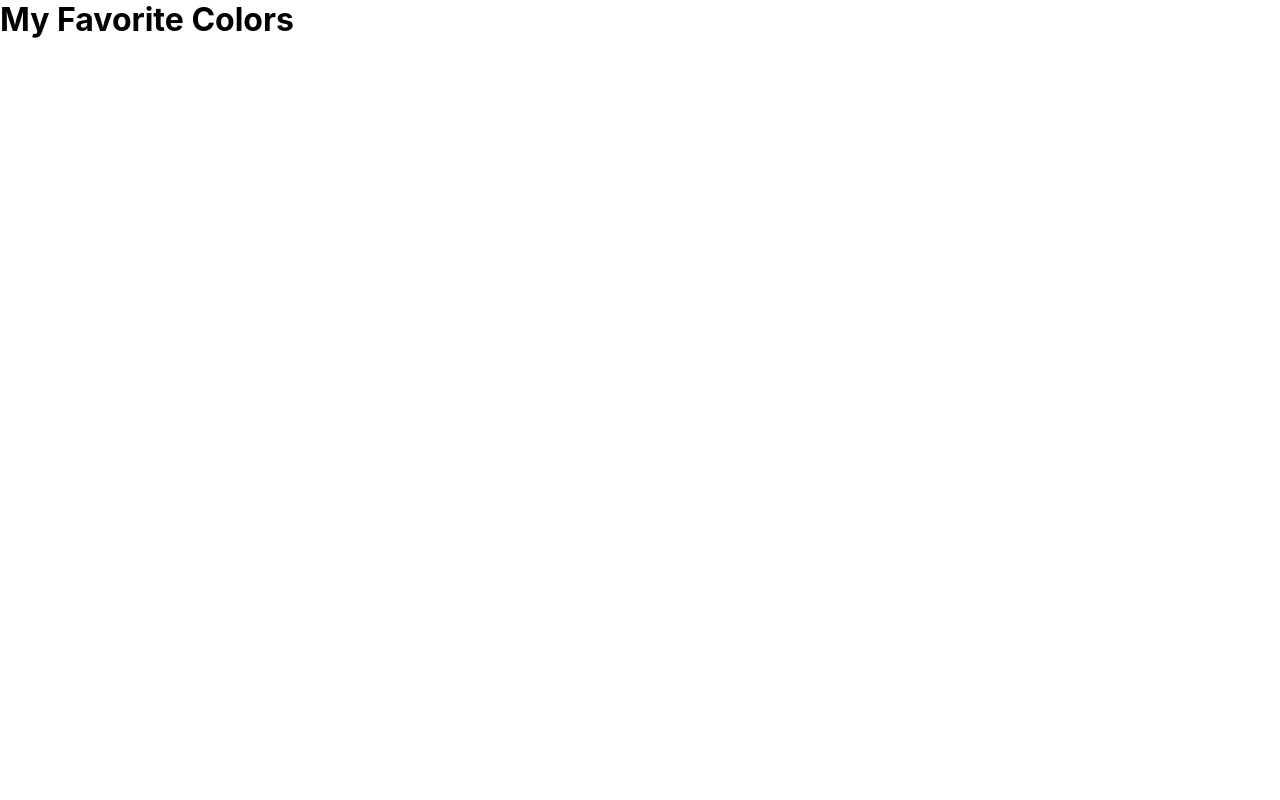
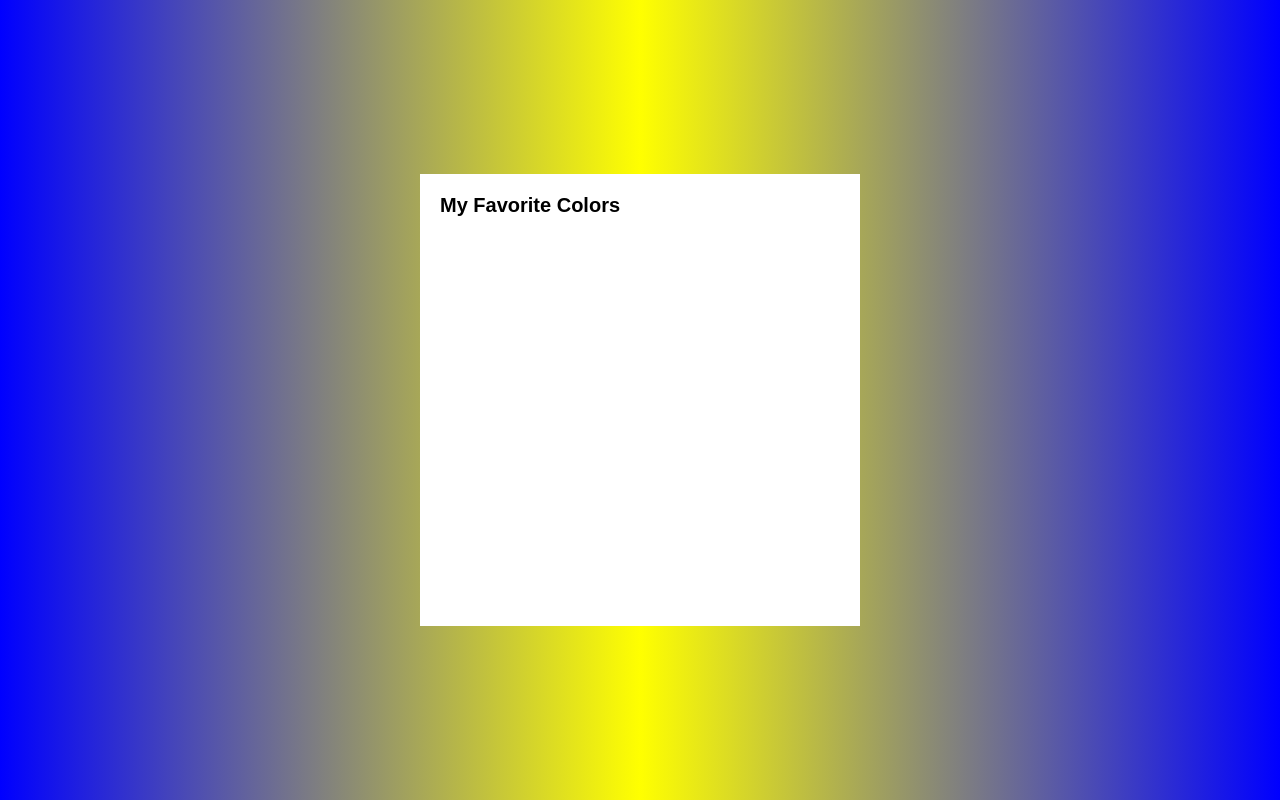
Before and after one commit to Kiril-Pavlov/react-ts-my-favorite-colors, a React (Create React App) app: page / in a window 1280 px wide. Built offline with nearby package versions, Linux system fonts and the light colour scheme.

Commit message:
Added some styles to the body and title

```diff
--- a/src/App.css
+++ b/src/App.css
@@ -3,3 +3,24 @@
   padding: 0;
   margin: 0;
 }
+
+body{
+  background-image: linear-gradient(90deg,blue,yellow,blue);
+  display: flex;
+  align-items: center;
+  justify-content: center;
+  height: 100vh;
+}
+
+.main-container{
+  background-color: white;
+  width: 440px;
+  height: 452px;
+  padding: 20px;
+}
+
+.main-title{
+  font-weight: 700;
+  font-size: 20px;
+  font-family: 'Montserrat', sans-serif;
+}
--- a/src/App.tsx
+++ b/src/App.tsx
@@ -3,7 +3,7 @@ import Title from './components/Title';
 
 function App() {
   return (
-    <div className="App">
+    <div className="main-container">
       <Title title="My Favorite Colors"/>
     </div>
   );
--- a/src/components/Title.tsx
+++ b/src/components/Title.tsx
@@ -6,7 +6,7 @@ type TitleProps = {
 
 const Title = (props: TitleProps) => {
   return (
-    <h1>
+    <h1 className='main-title'>
         {props.title}
     </h1>
   )
```
